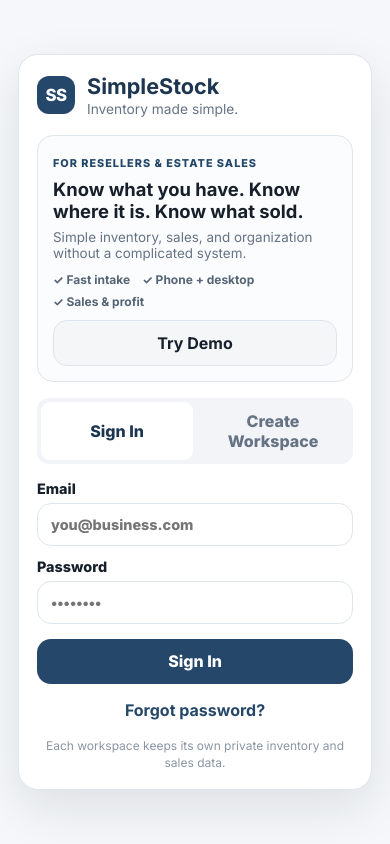
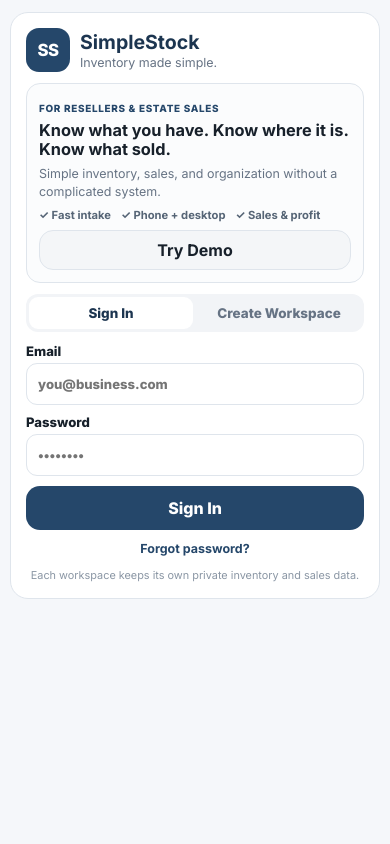
Before and after one commit to BigO2183/Asset-Tracker, a website: page index.html in a window 390 px wide. Drawn offline with Linux system fonts and the light colour scheme.

Commit message:
Add files via upload
21

```diff
--- a/styles.css
+++ b/styles.css
@@ -2265,3 +2265,139 @@ button{
   .staff-add-grid{grid-template-columns:1fr}
   .bulk-bar{position:sticky;top:50px;z-index:20}
 }
+
+
+/* v21.1 — mobile setup / auth polish */
+@media(max-width:760px){
+  .auth-gate{
+    align-items:start;
+    overflow:auto;
+    padding:12px 10px 22px;
+  }
+
+  .auth-card{
+    width:100%;
+    max-width:520px;
+    padding:15px;
+    border-radius:18px;
+    box-shadow:none;
+  }
+
+  .auth-brand{
+    margin-bottom:11px;
+    gap:10px;
+  }
+
+  .auth-brand .brand-mark{
+    width:44px;
+    height:44px;
+    border-radius:13px;
+  }
+
+  .auth-brand h1{
+    font-size:1.22rem;
+    margin-bottom:1px;
+  }
+
+  .auth-brand p{
+    font-size:.78rem;
+  }
+
+  .landing-intro{
+    padding:12px;
+    margin-bottom:11px;
+    border-radius:14px;
+  }
+
+  .landing-kicker{
+    font-size:.62rem;
+    letter-spacing:.07em;
+  }
+
+  .landing-intro h2{
+    margin:5px 0 6px;
+    font-size:1.02rem;
+    line-height:1.18;
+  }
+
+  .landing-intro p{
+    font-size:.78rem;
+    line-height:1.38;
+  }
+
+  .landing-points{
+    margin:8px 0;
+    gap:5px 10px;
+    font-size:.7rem;
+  }
+
+  .demo-btn{
+    min-height:40px;
+    padding:9px 12px;
+  }
+
+  .auth-tabs{
+    margin-bottom:11px;
+    padding:3px;
+  }
+
+  .auth-tab{
+    padding:8px 7px;
+    font-size:.84rem;
+  }
+
+  .auth-form{
+    gap:9px;
+  }
+
+  .auth-form label{
+    gap:4px;
+    font-size:.82rem;
+  }
+
+  .auth-form input,
+  .auth-form select{
+    min-height:42px;
+    padding:9px 11px;
+    border-radius:11px;
+  }
+
+  .setup-mode{
+    gap:10px;
+    padding:8px 9px;
+    border-radius:11px;
+  }
+
+  .setup-mode legend{
+    font-size:.68rem;
+  }
+
+  .setup-mode label{
+    font-size:.75rem;
+  }
+
+  .auth-submit{
+    min-height:42px;
+    margin-top:1px;
+  }
+
+  .auth-link-btn{
+    padding:2px;
+    font-size:.78rem;
+  }
+
+  .auth-note{
+    margin-top:10px;
+    font-size:.68rem;
+  }
+}
+
+/* extra-short phone screens */
+@media(max-width:760px) and (max-height:760px){
+  .landing-intro p{
+    display:none;
+  }
+  .landing-points{
+    margin:6px 0;
+  }
+}
```
Also changed, not shown: README.md.
